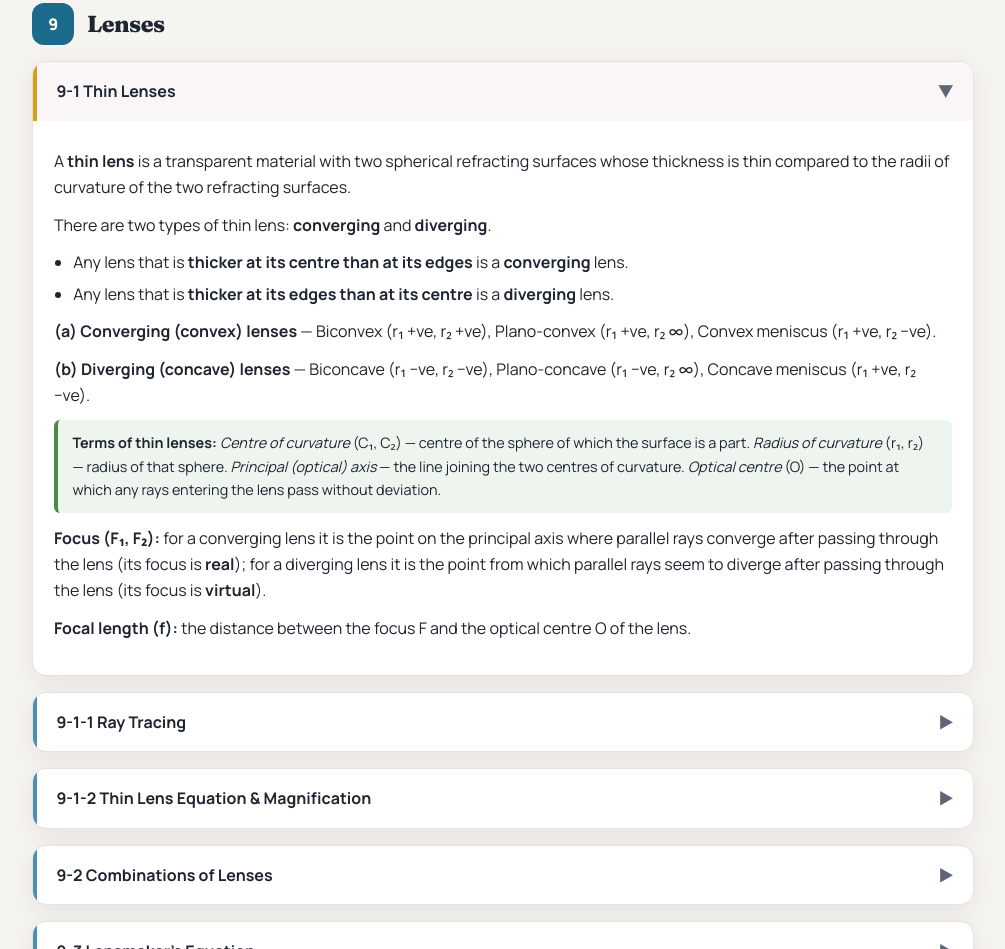
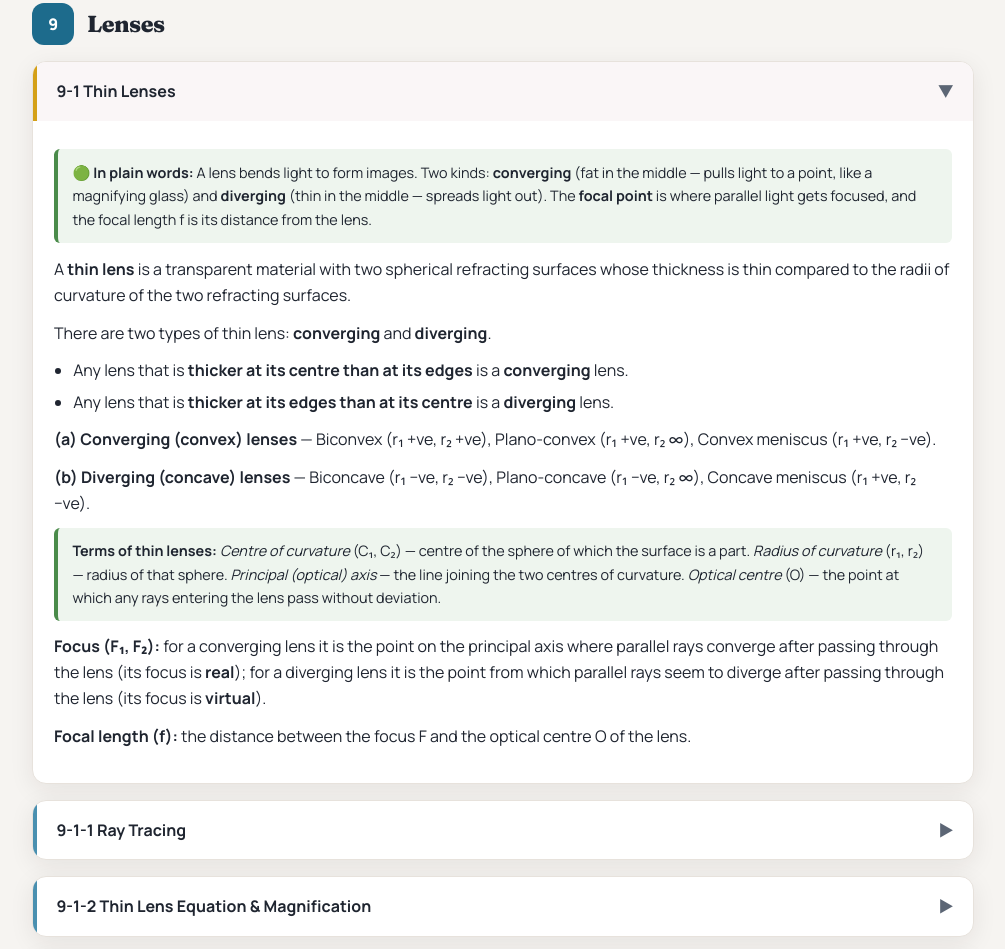
Before and after one commit to Himageo2006/utm-foundation-syllabus, a plain HTML site: page lessons-physics.html in a window 1280 px wide. Shown: the part 5943-6892 px from the top of the page, without its empty margins (137-1142 px from the left). Drawn offline with Linux system fonts and the light colour scheme.

Commit message:
Add plain-words simple explanations to Physics Chapters 9-10 (Lenses, Interference/Diffraction)

```diff
--- a/lessons-physics.html
+++ b/lessons-physics.html
@@ -878,6 +878,7 @@
   <section class="topic" id="c9"><div class="topic-head"><span class="n">9</span><h2>Lenses</h2></div>
 
     <details class="lesson" open><summary>9-1 Thin Lenses<span class="chev">▶</span></summary><div class="body">
+      <div class="note">🟢 <strong>In plain words:</strong> A lens bends light to form images. Two kinds: <strong>converging</strong> (fat in the middle — pulls light to a point, like a magnifying glass) and <strong>diverging</strong> (thin in the middle — spreads light out). The <strong>focal point</strong> is where parallel light gets focused, and the focal length f is its distance from the lens.</div>
       <p>A <strong>thin lens</strong> is a transparent material with two spherical refracting surfaces whose thickness is thin compared to the radii of curvature of the two refracting surfaces.</p>
       <p>There are two types of thin lens: <strong>converging</strong> and <strong>diverging</strong>.</p>
       <ul>
@@ -892,6 +893,7 @@
     </div></details>
 
     <details class="lesson"><summary>9-1-1 Ray Tracing<span class="chev">▶</span></summary><div class="body">
+      <div class="note">🟢 <strong>In plain words:</strong> To find where a lens forms an image, you draw <strong>3 special, easy-to-predict rays</strong> from the top of the object: one through the centre (goes straight), one parallel to the axis (bends through the focus), and one through the focus (comes out parallel). Wherever they cross is where the image sits.</div>
       <p>The three principal rays used to locate an image:</p>
       <div class="step"><span class="num">1</span><span class="txt"><strong>Ray 1</strong> — a ray parallel to the axis emerges passing through the second focal point F₂ of a converging lens, or appears to come from F₂ of a diverging lens.</span></div>
       <div class="step"><span class="num">2</span><span class="txt"><strong>Ray 2</strong> — a ray through the centre of the lens is not appreciably deviated (emerges along essentially the same line).</span></div>
@@ -910,6 +912,7 @@
     </div></details>
 
     <details class="lesson"><summary>9-1-2 Thin Lens Equation & Magnification<span class="chev">▶</span></summary><div class="body">
+      <div class="note">🟢 <strong>In plain words:</strong> Instead of drawing rays, you can just calculate. The <strong>lens equation 1/d₀ + 1/dᵢ = 1/f</strong> finds where the image is, and <strong>magnification m = −dᵢ/d₀</strong> tells you how big and which way up. Getting the +/− signs right is the whole game (negative image distance = virtual image, negative m = upside-down).</div>
       <p><strong>Thin lens equation:</strong> 1/d₀ + 1/dᵢ = 1/f. &nbsp; <strong>Magnification:</strong> m = hᵢ/h₀ = −dᵢ/d₀. &nbsp; <strong>Power:</strong> P = 1/f, measured in dioptres (1 D = 1 m⁻¹), positive if converging, negative if diverging.</p>
       <p class="note"><strong>Sign conventions:</strong> object location u — +ve in front of lens; image location v — +ve behind lens (real), −ve in front (virtual); image height hᵢ — +ve upright, −ve inverted; focal length f — +ve converging, −ve diverging.</p>
 
@@ -933,6 +936,7 @@
     </div></details>
 
     <details class="lesson"><summary>9-2 Combinations of Lenses<span class="chev">▶</span></summary><div class="body">
+      <div class="note">🟢 <strong>In plain words:</strong> Microscopes and telescopes use two lenses in a row. The trick: <strong>the image made by the first lens becomes the "object" for the second.</strong> Solve each lens one at a time with the lens equation, and the total magnification is just the two magnifications multiplied together.</div>
       <p>Many instruments (microscopes, telescopes) use two converging lenses. The 1st lens (closest to the object) is the <strong>objective</strong>; the 2nd (closest to the eye) is the <strong>eyepiece/ocular</strong>. The image formed by the 1st lens is the object for the 2nd lens, and the final image is the image formed by the 2nd lens.</p>
       <p>Apply the thin lens formula to each lens separately. The overall magnification is the product of the separate magnifications: <strong>m = m₁ × m₂</strong>.</p>
 
@@ -954,6 +958,7 @@
     </div></details>
 
     <details class="lesson"><summary>9-3 Lensmaker's Equation<span class="chev">▶</span></summary><div class="body">
+      <div class="note">🟢 <strong>In plain words:</strong> This formula lets a lens manufacturer <strong>work out the focal length from the physical lens itself</strong> — how curved its two faces are and what glass it's made of. More curved surfaces or higher refractive index → shorter focal length (stronger lens).</div>
       <p>Relates the radii of curvature and the refractive index to the focal length. In air:</p>
       <p class="math">1/f = (n − 1)(1/r₁ + 1/r₂)</p>
       <p>In a surrounding medium (general form):</p>
@@ -985,6 +990,7 @@
   <section class="topic" id="c10"><div class="topic-head"><span class="n">10</span><h2>Interference & Diffraction</h2></div>
 
     <details class="lesson"><summary>10-1 Huygens' Principle & Law of Refraction<span class="chev">▶</span></summary><div class="body">
+      <div class="note">🟢 <strong>In plain words:</strong> Huygens' clever idea: treat <strong>every point on a wave as a tiny new source of ripples</strong>; add them all up and you get the next position of the wave. This neatly explains why waves bend around corners (diffraction) and bend when they slow down (refraction).</div>
       <p><strong>Wavefront:</strong> a line or surface, in the path of a wave motion, on which the disturbances at every point have the same phase. A wavefront is always perpendicular to the direction of wave propagation.</p>
       <p><strong>Huygens' principle:</strong> every point on a wavefront can be considered as a source of secondary wavelets that spread out in the forward direction at the speed of the wave. The new wavefront is the envelope (tangent) of all the secondary wavelets.</p>
       <p>The <strong>bending of waves behind obstacles is called diffraction</strong>. Diffraction occurs (a) around the edge of an obstacle, (b) through a large hole, (c) through a small hole whose size is on the order of the wavelength.</p>
@@ -994,6 +1000,7 @@
     </div></details>
 
     <details class="lesson"><summary>10-2 Interference — Young's Double Slit<span class="chev">▶</span></summary><div class="body">
+      <div class="note">🟢 <strong>In plain words:</strong> Shine light through two narrow slits and you get a striped pattern of bright and dark bands on a screen. Why? Where the two light waves arrive <strong>in step they add up (bright)</strong>; where they're <strong>out of step they cancel (dark)</strong>. This was the famous proof that light behaves as a wave. The bright bands are evenly spaced by Δy = λL/d.</div>
       <p>Monochromatic light through a single slit S diffracts and reaches two slits S₁, S₂, which act as two coherent sources in phase (same wavefront, equal distance from S). They superpose to form bright (constructive) and dark (destructive) fringes on the screen.</p>
       <p>The path difference between the two slits is d·sinθ. With d = slit separation, L = distance to screen, m = order (0, ±1, ±2, …):</p>
       <p class="math"><strong>Bright (max):</strong> d·sinθ = mλ &nbsp;→&nbsp; yₘ = mλL/d</p>
@@ -1027,6 +1034,7 @@
     </div></details>
 
     <details class="lesson"><summary>10-3 Diffraction by a Single Slit<span class="chev">▶</span></summary><div class="body">
+      <div class="note">🟢 <strong>In plain words:</strong> Even a <em>single</em> slit spreads light into a pattern: one wide, bright central band with dimmer bands either side. Counter-intuitively, a <strong>narrower slit spreads the light out more.</strong> The dark gaps fall where a·sinθ = nλ.</div>
       <p>Diffraction is the superposition of secondary wavelets from a continuous section of wavefront limited by an aperture or obstacle. The central fringe is bright, widest, and most intense; intensity falls off for higher orders.</p>
       <p>With a = slit width, L = distance to screen (L ≫ a), n = order (1, 2, 3, …):</p>
       <p class="math"><strong>Minima (dark):</strong> a·sinθₙ = nλ &nbsp;→&nbsp; yₙ = nλL/a</p>
@@ -1043,6 +1051,7 @@
     </div></details>
 
     <details class="lesson"><summary>10-4 Diffraction Grating<span class="chev">▶</span></summary><div class="body">
+      <div class="note">🟢 <strong>In plain words:</strong> A diffraction grating is like the double-slit but with <strong>thousands of slits</strong> — so the bright spots become razor-sharp and well separated. That makes it perfect for splitting light into precise colours (the rainbow you see on a CD is a grating effect). Same formula: d·sinθ = nλ.</div>
       <p>A diffraction grating is a large number of equally spaced parallel slits. With N lines per unit length the slit separation is <strong>d = 1/N</strong>. Transmission gratings are the usual type; reflection gratings include CDs/DVDs. The pattern is much narrower and sharper than a double slit.</p>
       <p class="math"><strong>Maxima:</strong> d·sinθₙ = nλ, &nbsp; n = 0, ±1, ±2, … &nbsp;&nbsp; <strong>Max orders:</strong> n_max = d/λ (at θ = 90°)</p>
       <p class="note">With white light, each higher order spreads into a rainbow (central fringe stays white).</p>
--- a/sw.js
+++ b/sw.js
@@ -1,5 +1,5 @@
 /* UTM Foundation Hub — service worker (offline shell) */
-const CACHE = "utm-hub-v52";
+const CACHE = "utm-hub-v53";
 const ASSETS = [
   "index.html", "subject.html",
   "lessons-calculus.html", "lessons-physics.html", "lessons-chemistry.html", "lessons-computing.html",
```
